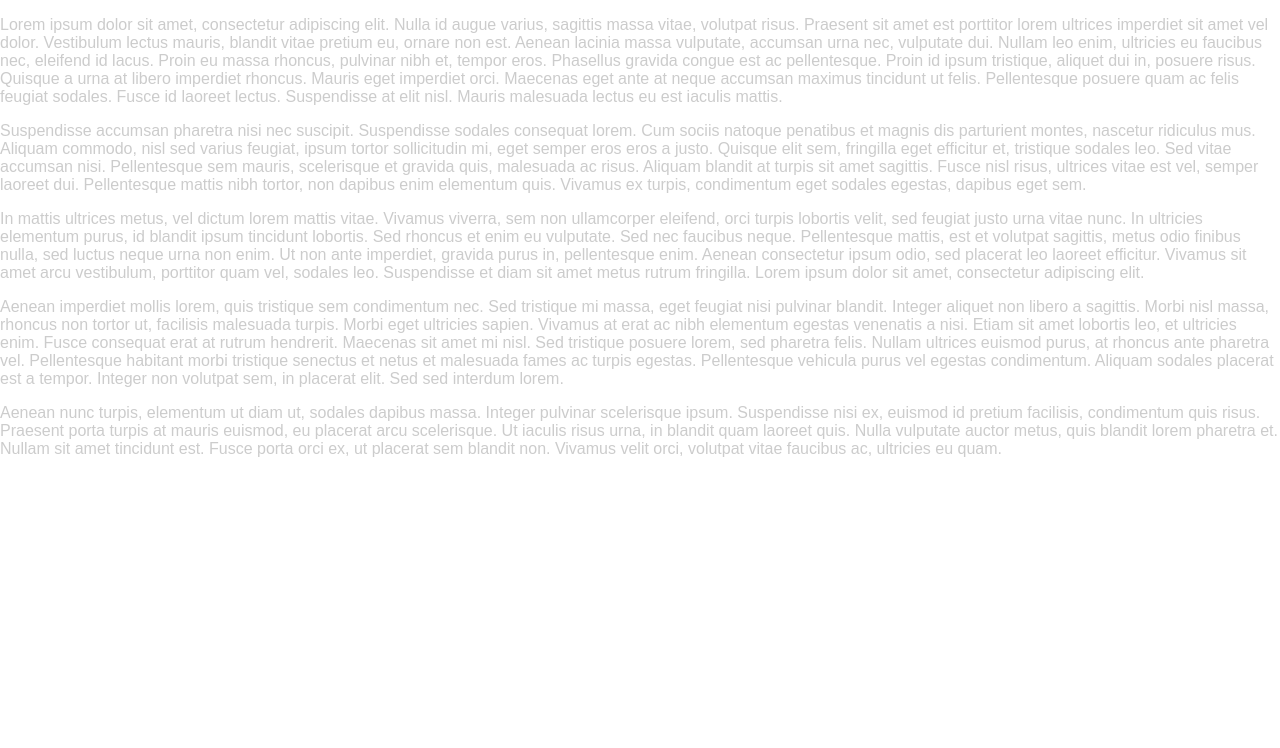
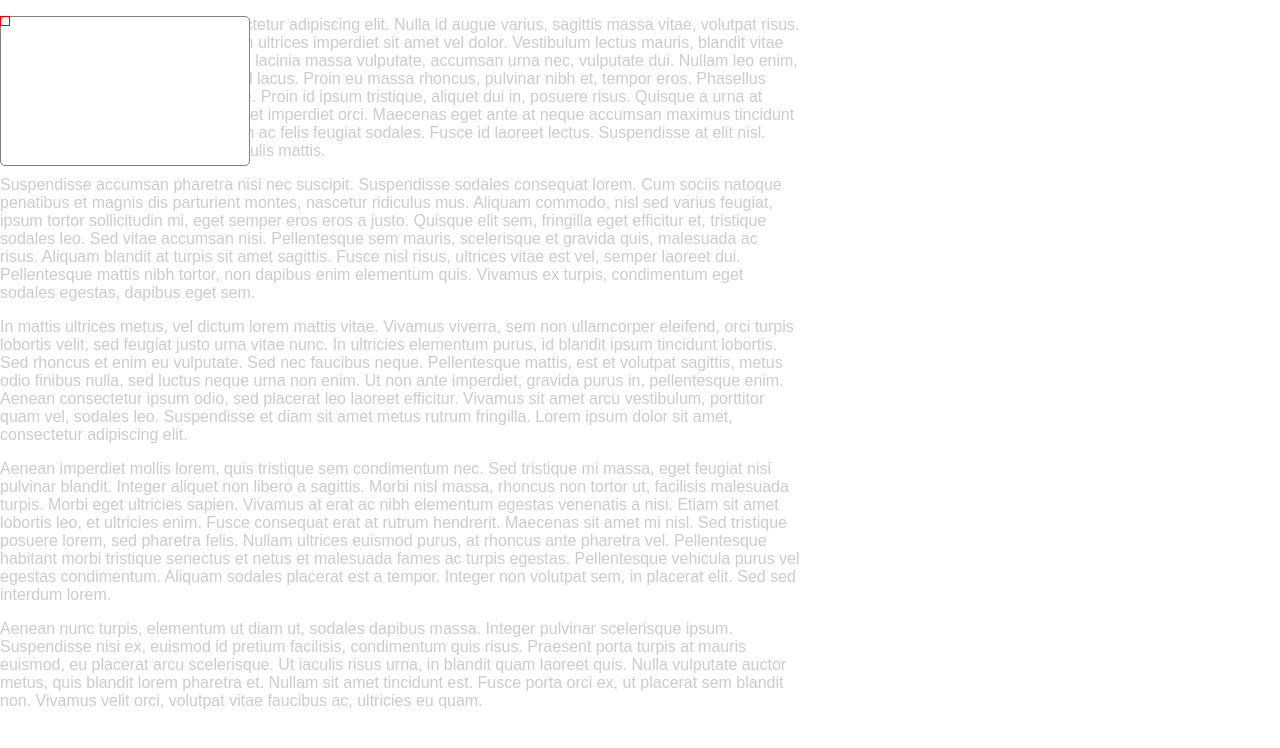
Before and after one commit to egauci/tviewport, a website: page index.html in a window 1280 px wide. Drawn offline with Linux system fonts and the light colour scheme.

Commit message:
implemented

```diff
--- a/index.html
+++ b/index.html
@@ -6,32 +6,62 @@
   <meta http-equiv="X-UA-Compatible" content="IE=edge">
   <title>Test viewport-event</title>
   <style>
+    html {
+      box-sizing: border-box;
+    }
+    *, *:before, *:after {
+      box-sizing: inherit;
+    }
     body {
       margin: 0;
       padding: 0;
       font-family: arial;
       color: #ccc;
+      width: 800px;
     }
     #overlay {
-      position: fixed;
+      position: absolute;
       padding: 10px;
       color: black;
-      top: 10px;
-      left: 10px;
+      background-color: white;
+      border-radius: 5px;
+      border: 1px solid gray;
+      height: 150px;
+      width: 250px;
+      overflow: hidden;
+    }
+    #topleft, #topright, #bottomleft, #bottomright {
+      position: absolute;
+      height: 10px;
+      width: 10px;
+      border: 1px solid #e00;
+    }
+    #topleft {
+      border-right-width: 0;
+      border-bottom-width: 0;
+    }
+    #topright {
+      border-left-width: 0;
+      border-bottom-width: 0;
+    }
+    #bottomleft {
+      border-top-width: 0;
+      border-right-width: 0;
+    }
+    #bottomright {
+      border-top-width: 0;
+      border-left-width: 0;
     }
   </style>
 </head>
 <body>
   <div id="overlay"></div>
+  <div id="topleft"></div><div id="topright"></div><div id="bottomleft"></div><div id="bottomright"></div>
   <p>Lorem ipsum dolor sit amet, consectetur adipiscing elit. Nulla id augue varius, sagittis massa vitae, volutpat risus. Praesent sit amet est porttitor lorem ultrices imperdiet sit amet vel dolor. Vestibulum lectus mauris, blandit vitae pretium eu, ornare non est. Aenean lacinia massa vulputate, accumsan urna nec, vulputate dui. Nullam leo enim, ultricies eu faucibus nec, eleifend id lacus. Proin eu massa rhoncus, pulvinar nibh et, tempor eros. Phasellus gravida congue est ac pellentesque. Proin id ipsum tristique, aliquet dui in, posuere risus. Quisque a urna at libero imperdiet rhoncus. Mauris eget imperdiet orci. Maecenas eget ante at neque accumsan maximus tincidunt ut felis. Pellentesque posuere quam ac felis feugiat sodales. Fusce id laoreet lectus. Suspendisse at elit nisl. Mauris malesuada lectus eu est iaculis mattis.</p>
   <p>Suspendisse accumsan pharetra nisi nec suscipit. Suspendisse sodales consequat lorem. Cum sociis natoque penatibus et magnis dis parturient montes, nascetur ridiculus mus. Aliquam commodo, nisl sed varius feugiat, ipsum tortor sollicitudin mi, eget semper eros eros a justo. Quisque elit sem, fringilla eget efficitur et, tristique sodales leo. Sed vitae accumsan nisi. Pellentesque sem mauris, scelerisque et gravida quis, malesuada ac risus. Aliquam blandit at turpis sit amet sagittis. Fusce nisl risus, ultrices vitae est vel, semper laoreet dui. Pellentesque mattis nibh tortor, non dapibus enim elementum quis. Vivamus ex turpis, condimentum eget sodales egestas, dapibus eget sem.</p>
   <p>In mattis ultrices metus, vel dictum lorem mattis vitae. Vivamus viverra, sem non ullamcorper eleifend, orci turpis lobortis velit, sed feugiat justo urna vitae nunc. In ultricies elementum purus, id blandit ipsum tincidunt lobortis. Sed rhoncus et enim eu vulputate. Sed nec faucibus neque. Pellentesque mattis, est et volutpat sagittis, metus odio finibus nulla, sed luctus neque urna non enim. Ut non ante imperdiet, gravida purus in, pellentesque enim. Aenean consectetur ipsum odio, sed placerat leo laoreet efficitur. Vivamus sit amet arcu vestibulum, porttitor quam vel, sodales leo. Suspendisse et diam sit amet metus rutrum fringilla. Lorem ipsum dolor sit amet, consectetur adipiscing elit.</p>
   <p>Aenean imperdiet mollis lorem, quis tristique sem condimentum nec. Sed tristique mi massa, eget feugiat nisi pulvinar blandit. Integer aliquet non libero a sagittis. Morbi nisl massa, rhoncus non tortor ut, facilisis malesuada turpis. Morbi eget ultricies sapien. Vivamus at erat ac nibh elementum egestas venenatis a nisi. Etiam sit amet lobortis leo, et ultricies enim. Fusce consequat erat at rutrum hendrerit. Maecenas sit amet mi nisl. Sed tristique posuere lorem, sed pharetra felis. Nullam ultrices euismod purus, at rhoncus ante pharetra vel. Pellentesque habitant morbi tristique senectus et netus et malesuada fames ac turpis egestas. Pellentesque vehicula purus vel egestas condimentum. Aliquam sodales placerat est a tempor. Integer non volutpat sem, in placerat elit. Sed sed interdum lorem.</p>
   <p>Aenean nunc turpis, elementum ut diam ut, sodales dapibus massa. Integer pulvinar scelerisque ipsum. Suspendisse nisi ex, euismod id pretium facilisis, condimentum quis risus. Praesent porta turpis at mauris euismod, eu placerat arcu scelerisque. Ut iaculis risus urna, in blandit quam laoreet quis. Nulla vulputate auctor metus, quis blandit lorem pharetra et. Nullam sit amet tincidunt est. Fusce porta orci ex, ut placerat sem blandit non. Vivamus velit orci, volutpat vitae faucibus ac, ultricies eu quam.</p>
-  <script src="../node_modules/systemjs/dist/system-polyfills.js"></script>
-  <script src="../node_modules/systemjs/dist/system.js"></script>
-  <script>
-    System.import('./index.js');
-  </script>
+  <script src="./bundle.js"></script>
 </body>
 </html>
```
Also changed, not shown: index.js (+23 -1 lines), package.json (added, +22 -0 lines), 1 other file.
